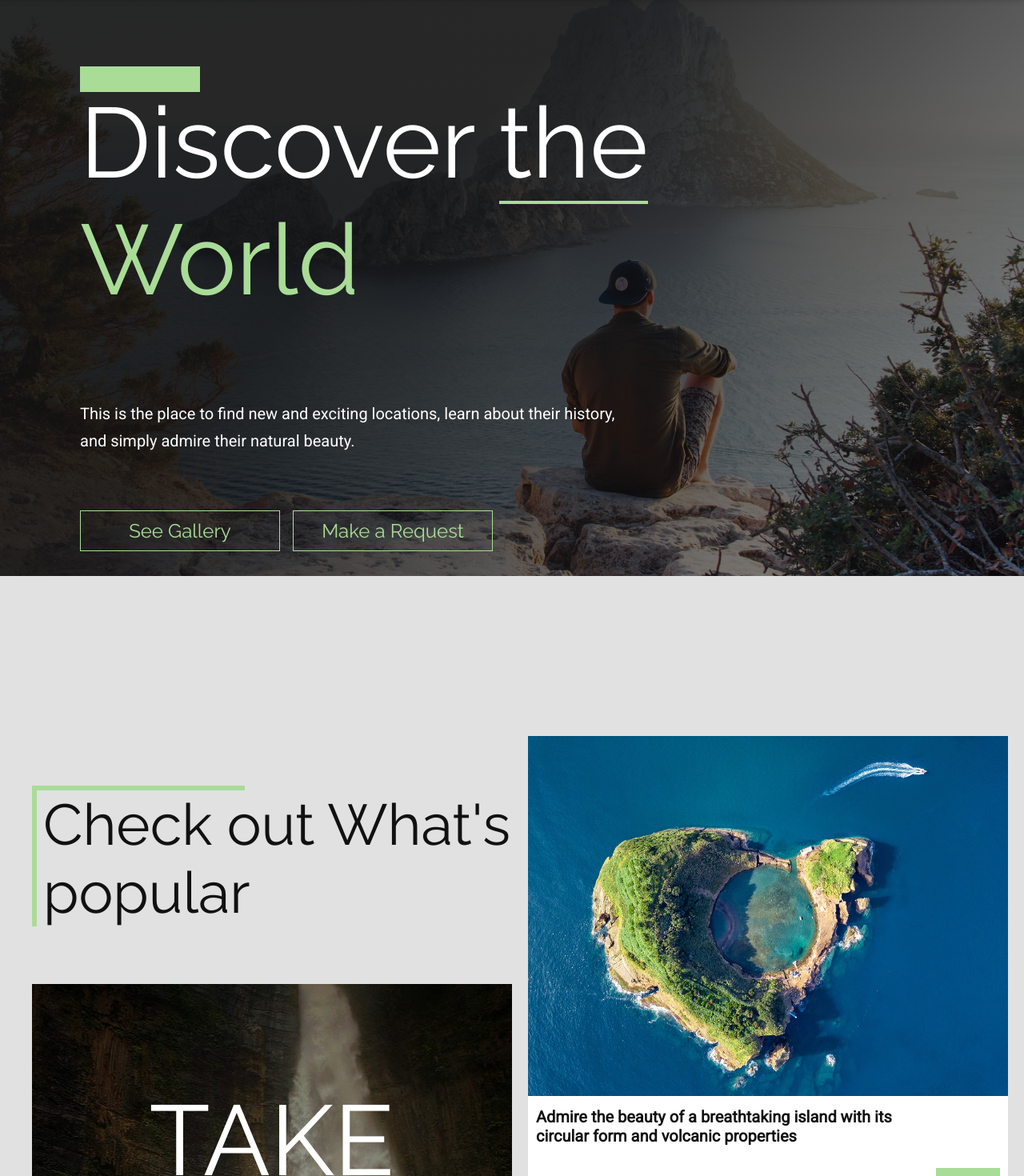
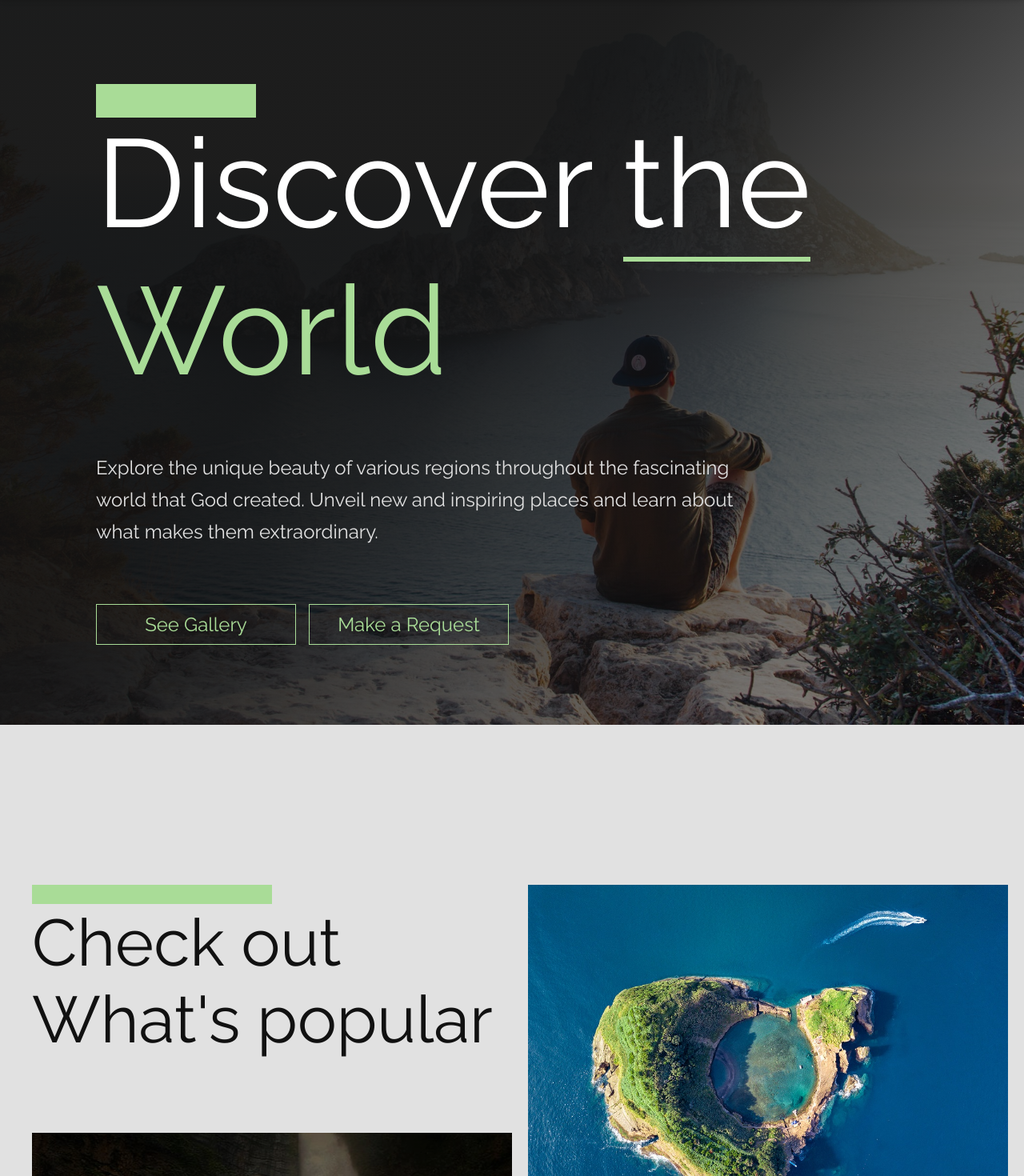
Before and after one commit to JackSchollmeyer/Destinations, a Next.js app: page / in a window 1280 px wide. Shown: the part 80-1550 px from the top of the page at 80% size. Built offline with nearby package versions, Linux system fonts and the light colour scheme.

Commit message:
finished refining buttons, fonts, colors, ect.

```diff
--- a/src/components/ExploreSections/LocationCard.jsx
+++ b/src/components/ExploreSections/LocationCard.jsx
@@ -1,4 +1,5 @@
 import React, { useState } from "react";
+import { AnimateSharedLayout } from "framer-motion";
 import s from "../../../styles/LocationCard.module.css";
 
 export default function LocationCard({
--- a/src/components/HomepageComponents/BioSection.jsx
+++ b/src/components/HomepageComponents/BioSection.jsx
@@ -19,9 +19,9 @@ export default function BioSection() {
             pariatur. Excepteur sint occaecat cupidatat non proident, sunt in
             culpa qui officia deserunt mollit anim id est laborum.
           </p>
-          <div className={s.button}>
-            <Link href="/">Portfolio</Link>
-          </div>
+          <Link href="/">
+            <a className={s.button}>Portfolio</a>
+          </Link>
         </div>
         <div className={s.img}>
           <Image src={BioPicture} alt="ME" />
--- a/src/components/HomepageComponents/FeaturedSection.jsx
+++ b/src/components/HomepageComponents/FeaturedSection.jsx
@@ -28,9 +28,9 @@ export default function FeaturedSection() {
               Admire the beauty of a breathtaking island with its circular form
               and volcanic properties
             </label>
-            <div className={s.links}>
+            <div className={s.linksBox}>
               <Link href="/tropical">
-                <a>more</a>
+                <a className={s.links}>more</a>
               </Link>
             </div>
           </div>
@@ -42,9 +42,9 @@ export default function FeaturedSection() {
               See one of the most fascinating mountains in the world, with its
               nearly perfect pyramid shape
             </label>
-            <div className={s.links}>
+            <div className={s.linksBox}>
               <Link href="/mountainous">
-                <a>more</a>
+                <a className={s.links}>more</a>
               </Link>
             </div>
           </div>
@@ -63,9 +63,9 @@ export default function FeaturedSection() {
               Travel to Iceland to see a remarkable structure of arches and
               statues built from stone
             </label>
-            <div className={s.links}>
+            <div className={s.linksBox}>
               <Link href="/arctic">
-                <a>more</a>
+                <a className={s.links}>more</a>
               </Link>
             </div>
           </div>
@@ -77,9 +77,9 @@ export default function FeaturedSection() {
               Take an adventure through the dunes of the largest hot desert in
               the world
             </label>
-            <div className={s.links}>
+            <div className={s.linksBox}>
               <Link href="/dryland">
-                <a>more</a>
+                <a className={s.links}>more</a>
               </Link>
             </div>
           </div>
--- a/src/pages/index.js
+++ b/src/pages/index.js
@@ -18,16 +18,17 @@ export default function Home() {
               <span className={s.headerSpan3}>World</span>
             </h1>
             <p>
-              This is the place to find new and exciting locations, learn about
-              their history, and simply admire their natural beauty.
+              Explore the unique beauty of various regions throughout the
+              fascinating world that God created. Unveil new and inspiring
+              places and learn about what makes them extraordinary.
             </p>
             <div className={s.buttonContainer}>
-              <div className={s.callToActionButtons}>
-                <Link href="/tropical">See Gallery</Link>
-              </div>
-              <div className={s.callToActionButtons}>
-                <Link href="/contact">Make a Request</Link>
-              </div>
+              <Link href="/tropical">
+                <a className={s.callToActionButtons}>See Gallery</a>
+              </Link>
+              <Link href="/contact">
+                <a className={s.callToActionButtons}>Make a Request</a>
+              </Link>
             </div>
           </div>
         </div>
--- a/styles/HomepageStyles/BioSection.module.css
+++ b/styles/HomepageStyles/BioSection.module.css
@@ -40,6 +40,7 @@
 }
 
 .button {
+  display: block;
   text-align: center;
   width: 200px;
   margin-top: 50px;
--- a/styles/HomepageStyles/FeaturedSection.module.css
+++ b/styles/HomepageStyles/FeaturedSection.module.css
@@ -17,20 +17,18 @@
 .header {
   grid-column: 1;
   grid-row: 1;
+  height: 300px;
   align-self: center;
   font-family: var(--raleway);
-  font-size: 72px;
+  font-size: 82px;
   font-weight: normal;
-  border-left: solid 6px var(--green);
-  padding-left: 8px;
 }
 
 .header:before {
   content: "";
   display: flex;
-  border-top: solid 6px var(--green);
-  width: 260px;
-  margin-left: -8px;
+  border-top: solid 24px var(--green);
+  width: 300px;
 }
 
 .card1 {
@@ -75,6 +73,7 @@
   height: 910px;
   background-image: url(../../src/public/waterfallTinted.jpg);
   background-position: center;
+  filter: brightness(0.85);
 }
 
 .tallCard h1 {
@@ -95,6 +94,7 @@
   background-image: url(../../src/public/worldGlobeTinted.jpg);
   background-position: center;
   background-size: cover;
+  filter: brightness(0.85);
 }
 
 .wideCard h1 {
@@ -142,6 +142,13 @@
   font-weight: bold;
 }
 
+.linksBox {
+  display: flex;
+  height: 30px;
+  align-self: flex-end;
+  overflow: hidden;
+}
+
 .links {
   align-self: flex-end;
   text-align: center;
@@ -155,7 +162,7 @@
   transition: 0.6s;
 }
 
-.links:hover {
+.linksBox:hover > .links {
   transition: 0.6s;
   height: 30px;
   color: white;
--- a/styles/HomepageStyles/Home.module.css
+++ b/styles/HomepageStyles/Home.module.css
@@ -7,13 +7,14 @@
 .backgroundOverlay {
   background: linear-gradient(
     135deg,
-    rgba(17, 17, 17, 0.9) 40%,
-    rgba(17, 17, 17, 0.7) 65%,
+    rgba(17, 17, 17, 0.95) 40%,
+    rgba(17, 17, 17, 0.9) 50%,
+    rgba(17, 17, 17, 0.75) 65%,
     rgba(17, 17, 17, 0.5) 90%,
     transparent
   );
-  height: 100vh;
-  padding: 80px 0 100px 100px;
+  height: fit-content;
+  padding: 80px 0 100px 120px;
 }
 
 .homeContainer {
@@ -22,22 +23,23 @@
 }
 
 .header {
-  font-size: 124px;
+  font-size: 156px;
   font-family: var(--raleway);
   color: white;
   font-weight: normal;
+  margin-bottom: 60px;
 }
 
 .headerSpan1:before {
   content: "";
   display: flex;
-  border-top: solid 32px var(--green);
-  width: 150px;
+  border-top: solid 42px var(--green);
+  width: 200px;
   margin-bottom: -10px;
 }
 
 .headerSpan2 {
-  border-bottom: solid 4px var(--green);
+  border-bottom: solid 6px var(--green);
 }
 
 .headerSpan3 {
@@ -45,11 +47,13 @@
 }
 
 .homeContainer p {
-  width: 670px;
-  line-height: 34px;
-  font-size: 20px;
-  color: white;
+  width: 850px;
+  line-height: 40px;
+  font-size: 24px;
+  font-family: var(--raleway);
+  color: rgb(225, 225, 225);
   margin-bottom: 70px;
+  margin-top: 0;
 }
 
 .buttonContainer {
@@ -65,7 +69,6 @@
   font-size: 24px;
   font-family: var(--raleway);
   color: #a9dc97;
-  cursor: pointer;
   margin-right: 16px;
   transition: 0.8s;
 }
```
